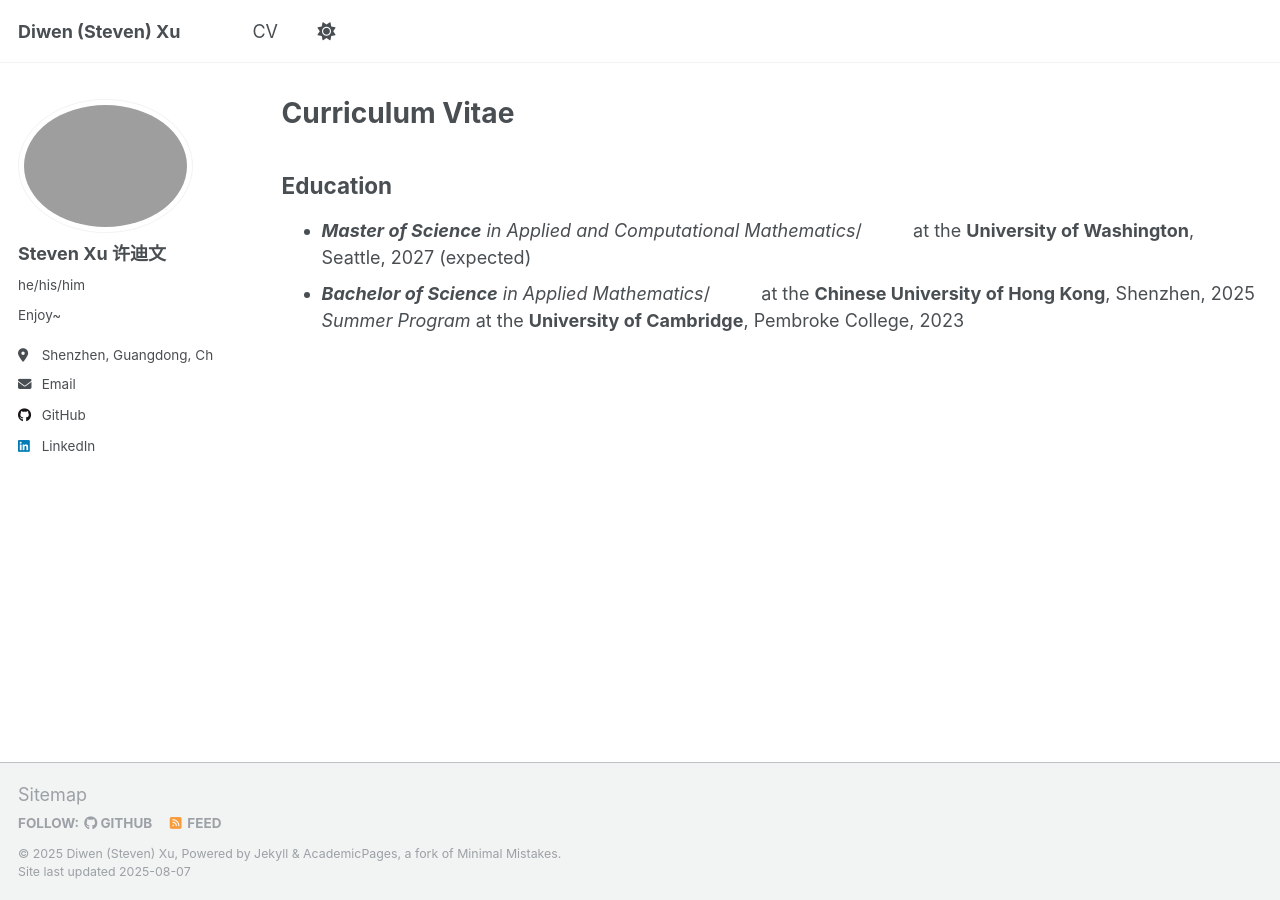
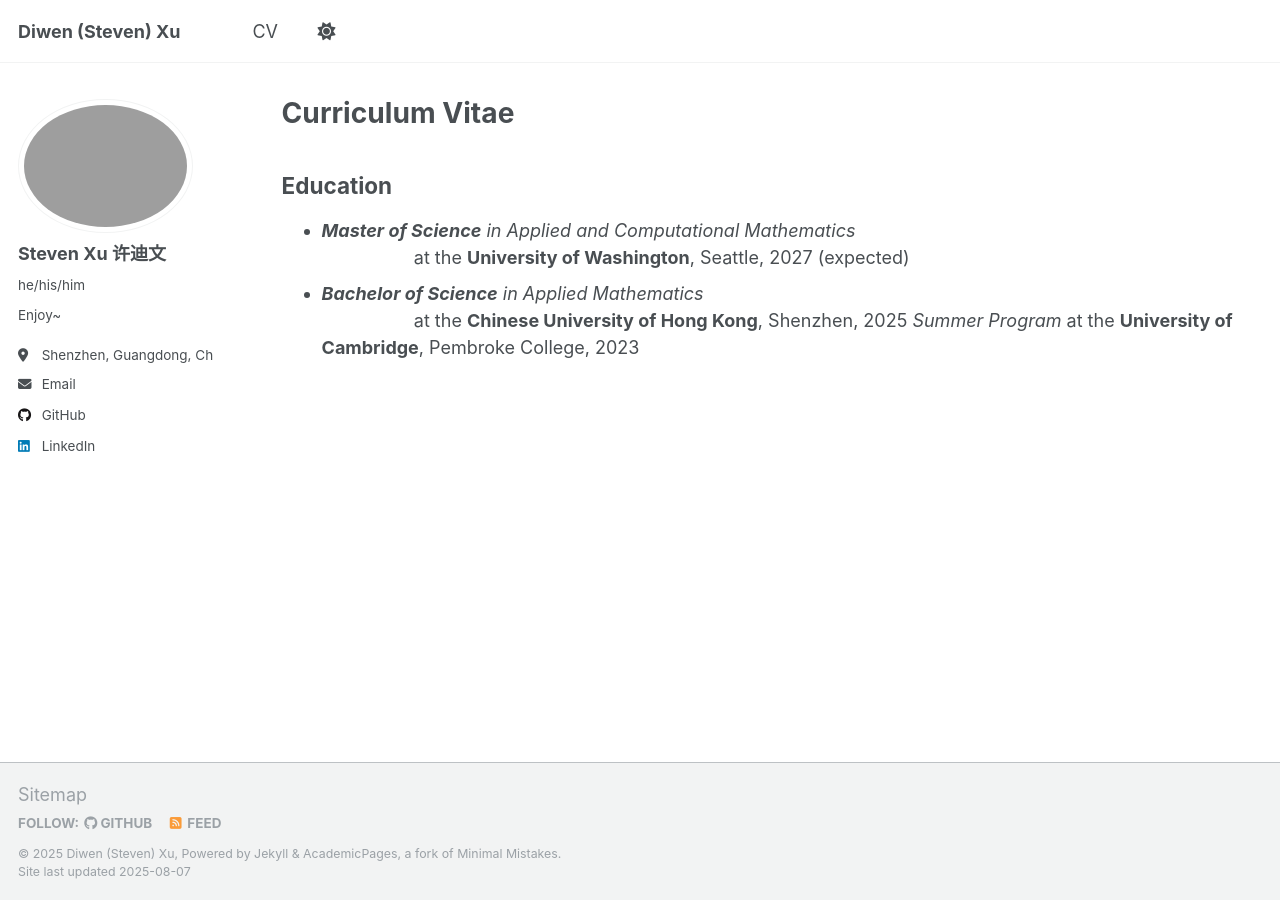
Before and after one commit to RWBY-Aloupeep/RWBY-Aloupeep.github.io, a Jekyll site: the page built from _pages/cv.md, in a window 1280 px wide. Built offline with Jekyll 4.4.1, drawn with Linux system fonts in a browser that asks for light colours; a script that is not in the unit is left out; some of the changed lines change nothing that is shown.

Commit message:
CV List Decorations

```diff
--- a/_pages/cv.md
+++ b/_pages/cv.md
@@ -9,8 +9,8 @@
 
 {% include base_path %}
 ## Education
-- <i><b>Master of Science</b> in Applied and Computational Mathematics</i>/
-&emsp; &emsp; at the <b>University of Washington</b>, Seattle, 2027 (expected)
-- <i><b>Bachelor of Science</b> in Applied Mathematics</i>/
-&emsp; &emsp; at the <b>Chinese University of Hong Kong</b>, Shenzhen, 2025
+- <i><b>Master of Science</b> in Applied and Computational Mathematics</i>
+&emsp; &emsp; &emsp; &emsp; at the <b>University of Washington</b>, Seattle, 2027 (expected)
+- <i><b>Bachelor of Science</b> in Applied Mathematics</i>
+&emsp; &emsp; &emsp; &emsp; at the <b>Chinese University of Hong Kong</b>, Shenzhen, 2025
 <i>Summer Program</i> at the <b>University of Cambridge</b>, Pembroke College, 2023
```
